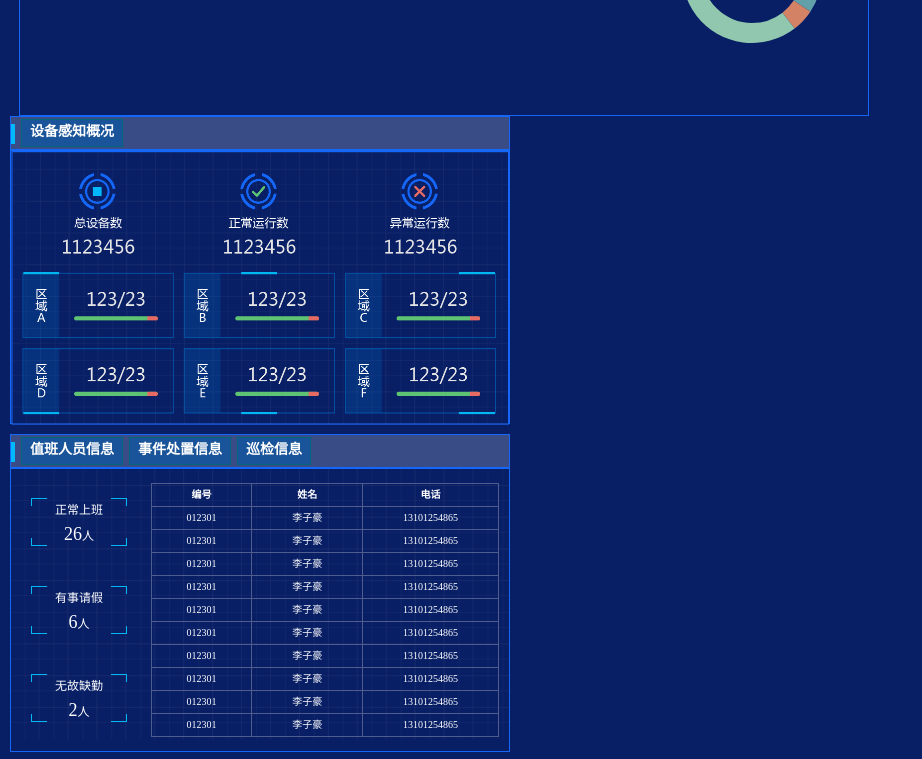
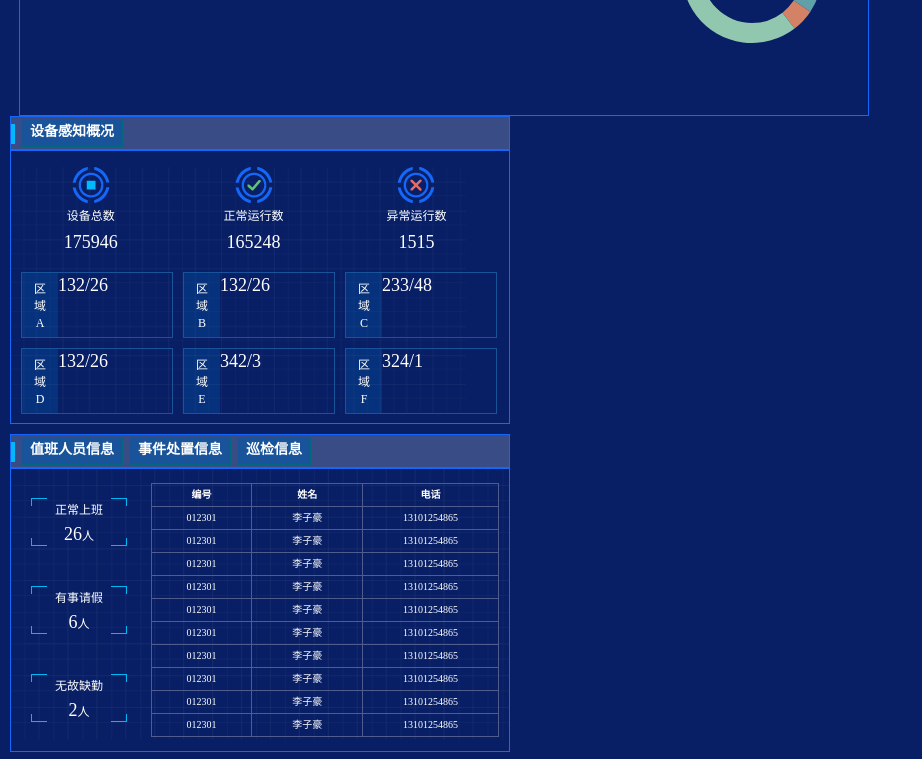
Before and after one commit to lele-organization/visualization, a plain HTML site: page index.html in a window 1280 px wide. Shown: the part 1890-2649 px from the top of the page, without its empty margins (0-922 px from the left). Drawn offline with Linux system fonts and the light colour scheme.

Commit message:
设备感知概况 temp

```diff
--- a/css/index.css
+++ b/css/index.css
@@ -232,6 +232,30 @@
 	width: 212px;
 }
 
+/* --------------------------设备感知概况------向下---------------------- */
+.equipmentPerception .stateList{color:#fff;background: url(../img/bg_small.png) no-repeat;background-position: initial;background-size: contain;}
+.equipmentPerception .stateList .top{margin:16px 0;}
+.equipmentPerception .stateList .top .item{display: inline-block;width:32%;text-align: center;}
+.equipmentPerception .stateList .top .item .type{margin:5px 0;}
+.equipmentPerception .stateList .top .item .num{display: inline-block;}
+
+.equipmentPerception .stateList .bottom{margin-bottom:10px;padding-left:10px;}
+.equipmentPerception .stateList .bottom .item{
+	/* display: inline-block; */
+	margin-right: 10px;
+	float: left;
+	width:152px;height:66px;box-sizing: border-box;border:1px solid #195399;}
+.equipmentPerception .stateList .bottom .item .left{
+	float: left;
+	text-align: center;
+	padding:8px 12px;
+	/* display:inline-block; */
+	height:64px;width:36px;background-color: rgba(0,124,216,0.2);}
+.equipmentPerception .stateList .bottom .item .left .vertical{width:12px;}
+.equipmentPerception .stateList .bottom .item .right{display:inline-block;}
+
+/* --------------------------设备感知概况------向上---------------------- */
+
 /* --------------------------值班人员信息------向下---------------------- */
 .jobPerson{
 	overflow-y: hidden;
--- a/index.html
+++ b/index.html
@@ -197,13 +197,108 @@
 					<!--右侧区域-->
 					<div class="rightContent col-md-3 col-lg-3">
 						<!--设备感知-->
-						<div class="stateContent">
+						<div class="stateContent equipmentPerception">
 							<div class="state">
 								<span class="line"></span>
 								<span class="textTitle">设备感知概况</span>
 							</div>
 							<div class="stateList">
-								<img src="img/3.png" alt="" />
+								<!-- <img src="img/3.png" alt="" /> -->
+								<div class="top">
+									<div class="item">
+										<img src="img/total.png" alt="总设备数">
+										<div class="type font-12">设备总数</div>
+										<div class="num font-18">175946</div>
+									</div>
+									<div class="item">
+										<img src="img/normal.png" alt="正常运行数">
+										<div class="type font-12">正常运行数</div>
+										<div class="num font-18">165248</div>
+									</div>
+									<div class="item">
+										<img src="img/unnormal.png" alt="异常运行数">
+										<div class="type font-12">异常运行数</div>
+										<div class="num font-18">1515</div>
+									</div>
+								</div>
+								<div class="bottom">
+									<div class="item">
+										<div class="left font-12"><div class="vertical">区域A</div></div>
+										<div class="right">
+											<div class="num font-18">132/26</div>
+											<div class="proportion">
+												<div class="topline"></div>
+												<div class="baseline"></div>
+											</div>
+										</div>
+										<div class="short-line left-top"></div>
+										<div class="clear"></div>
+									</div>
+									<div class="item">
+										<div class="left font-12"><div class="vertical">区域B</div></div>
+										<div class="right">
+											<div class="num font-18">132/26</div>
+											<div class="proportion">
+												<div class="topline"></div>
+												<div class="baseline"></div>
+											</div>
+										</div>
+										<div class="short-line left-top"></div>
+										<div class="clear"></div>
+									</div>
+									<div class="item">
+										<div class="left font-12"><div class="vertical">区域C</div></div>
+										<div class="right">
+											<div class="num font-18">233/48</div>
+											<div class="proportion">
+												<div class="topline"></div>
+												<div class="baseline"></div>
+											</div>
+										</div>
+										<div class="short-line left-top"></div>
+										<div class="clear"></div>
+									</div>
+									<div class="clear"></div>
+								</div>
+								<div class="bottom">
+									<div class="item">
+										<div class="left font-12"><div class="vertical">区域D</div></div>
+										<div class="right">
+											<div class="num font-18">132/26</div>
+											<div class="proportion">
+												<div class="topline"></div>
+												<div class="baseline"></div>
+											</div>
+										</div>
+										<div class="short-line left-top"></div>
+										<div class="clear"></div>
+									</div>
+									<div class="item">
+										<div class="left font-12"><div class="vertical">区域E</div></div>
+										<div class="right">
+											<div class="num font-18">342/3</div>
+											<div class="proportion">
+												<div class="topline"></div>
+												<div class="baseline"></div>
+											</div>
+										</div>
+										<div class="short-line left-top"></div>
+										<div class="clear"></div>
+									</div>
+									<div class="item">
+										<div class="left font-12"><div class="vertical">区域F</div></div>
+										<div class="right">
+											<div class="num font-18">324/1</div>
+											<div class="proportion">
+												<div class="topline"></div>
+												<div class="baseline"></div>
+											</div>
+										</div>
+										<div class="short-line left-top"></div>
+										<div class="clear"></div>
+									</div>
+									<div class="clear"></div>
+								</div>
 							</div>
 						</div>
 						<!--值班人员-->
```
